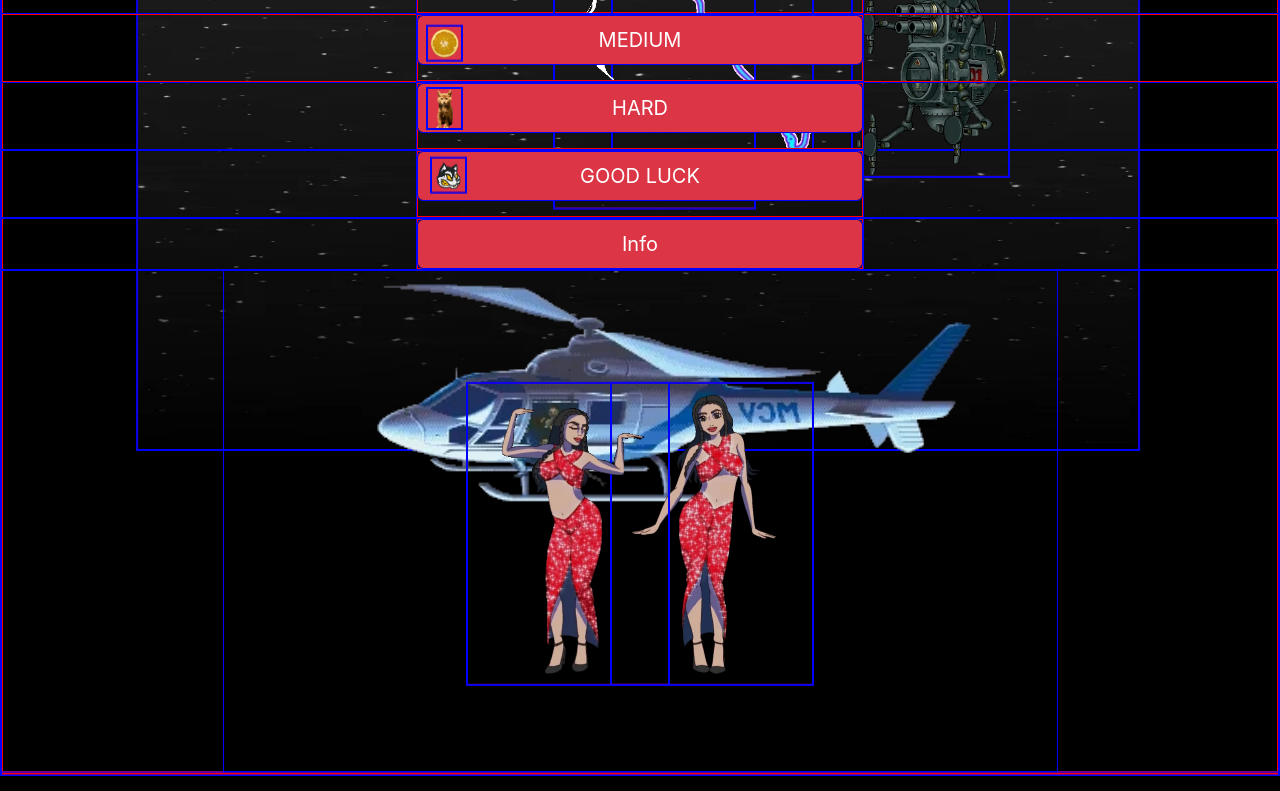
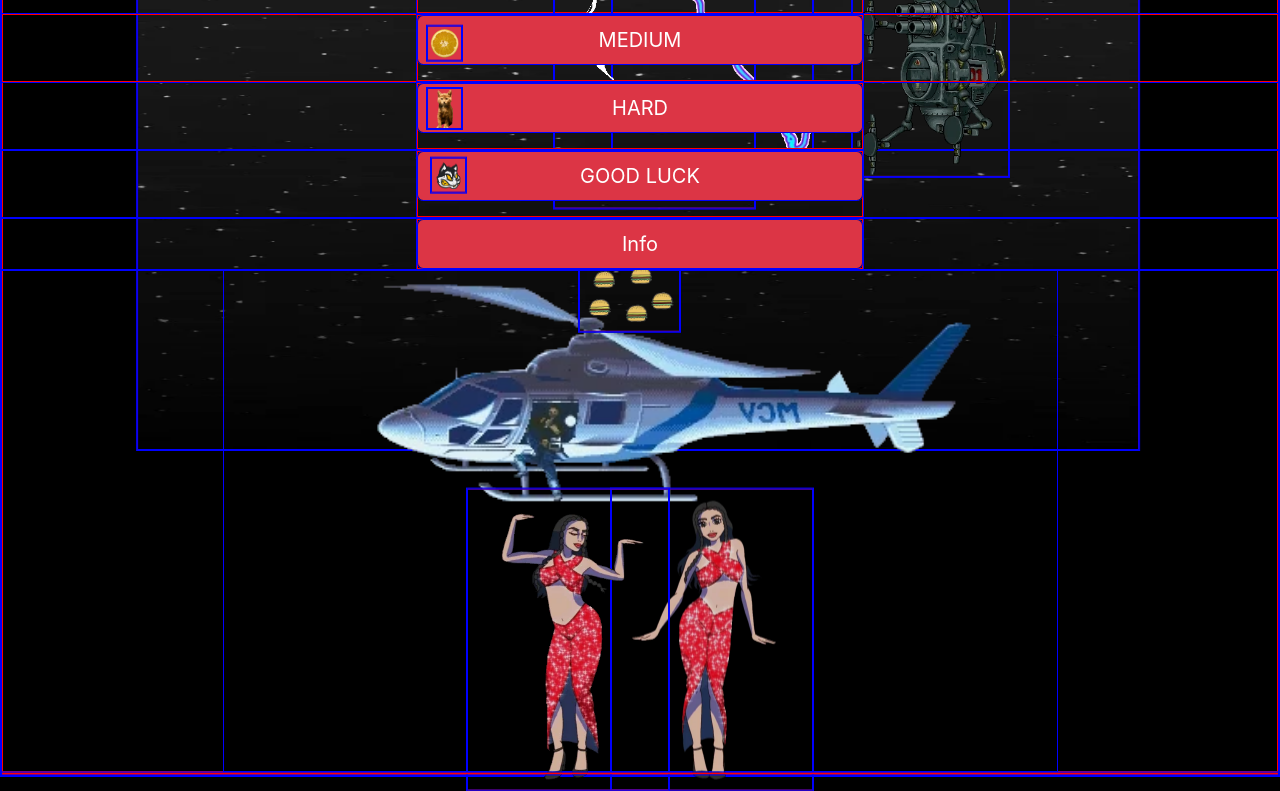
Before and after one commit to ibrahim-karim-22/workshop4matchinggame, a website built with Parcel: page index.html in a window 1280 px wide. Shown: the part 132-923 px from the top of the page. Built offline with nearby package versions, Linux system fonts and the light colour scheme.

Commit message:
lunch break

```diff
--- a/css/imgs.scss
+++ b/css/imgs.scss
@@ -18,7 +18,14 @@
   position: absolute;
   top: 0;
   right: 11%;
-  transform: translateY(144%);
+  transform: translateY(179%);
+  z-index: 0;
+}
+.burgerH {
+  position: absolute;
+  top: 0;
+  right:41%;
+  transform: translateY(280%);
   z-index: 0;
 }
 
@@ -48,7 +55,7 @@
   position: absolute;
   top: 0;
   left: 11%;
-  transform: translateY(144%);
+  transform: translateY(179%);
   z-index: 0;
 }
 
--- a/index.html
+++ b/index.html
@@ -43,6 +43,13 @@
           src="images/dua1.webp"
           alt="woman"
           width="200px" />
+      </div>
+      <div class="burgerH">
+        <img
+        src="images/burger.webp"
+        alt="Burgers"
+        width="99px" />
+
       </div>
 
       <div class="titleImg4">
```
